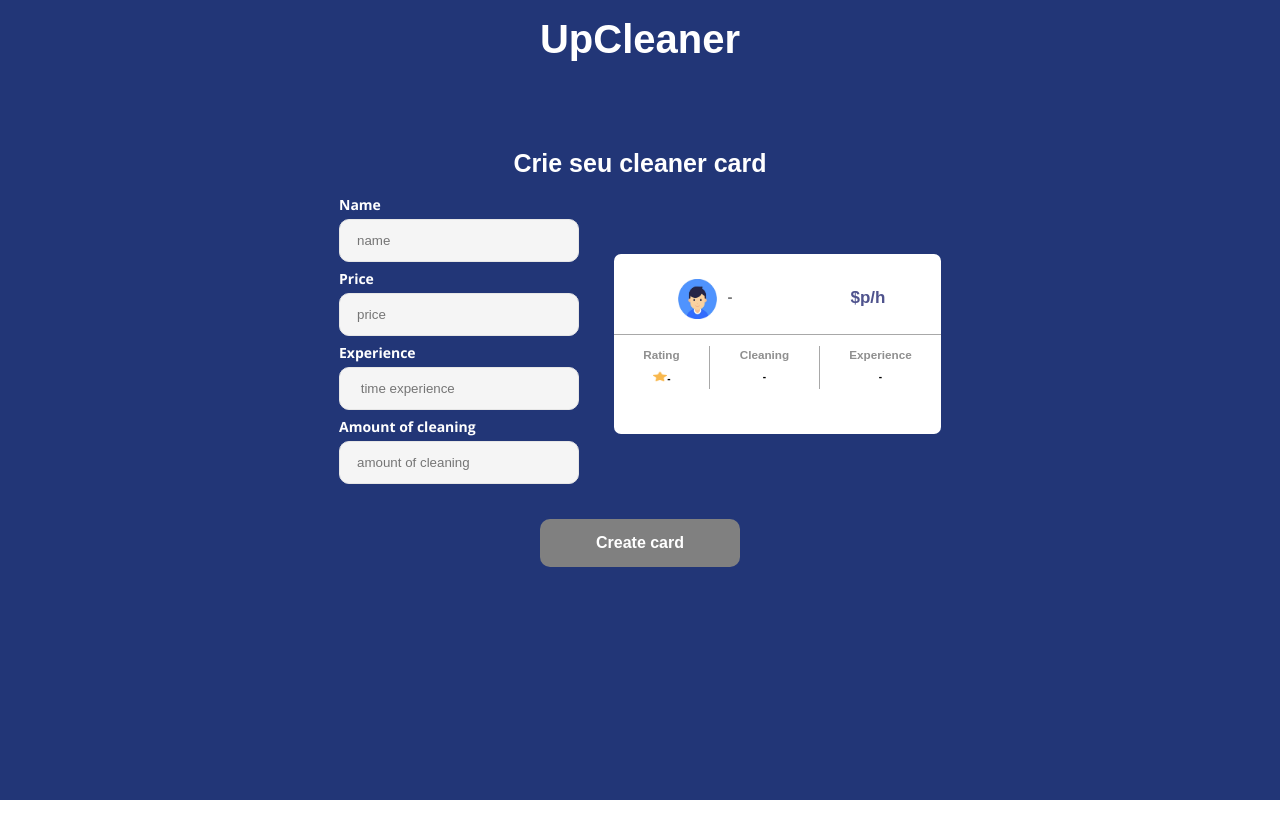
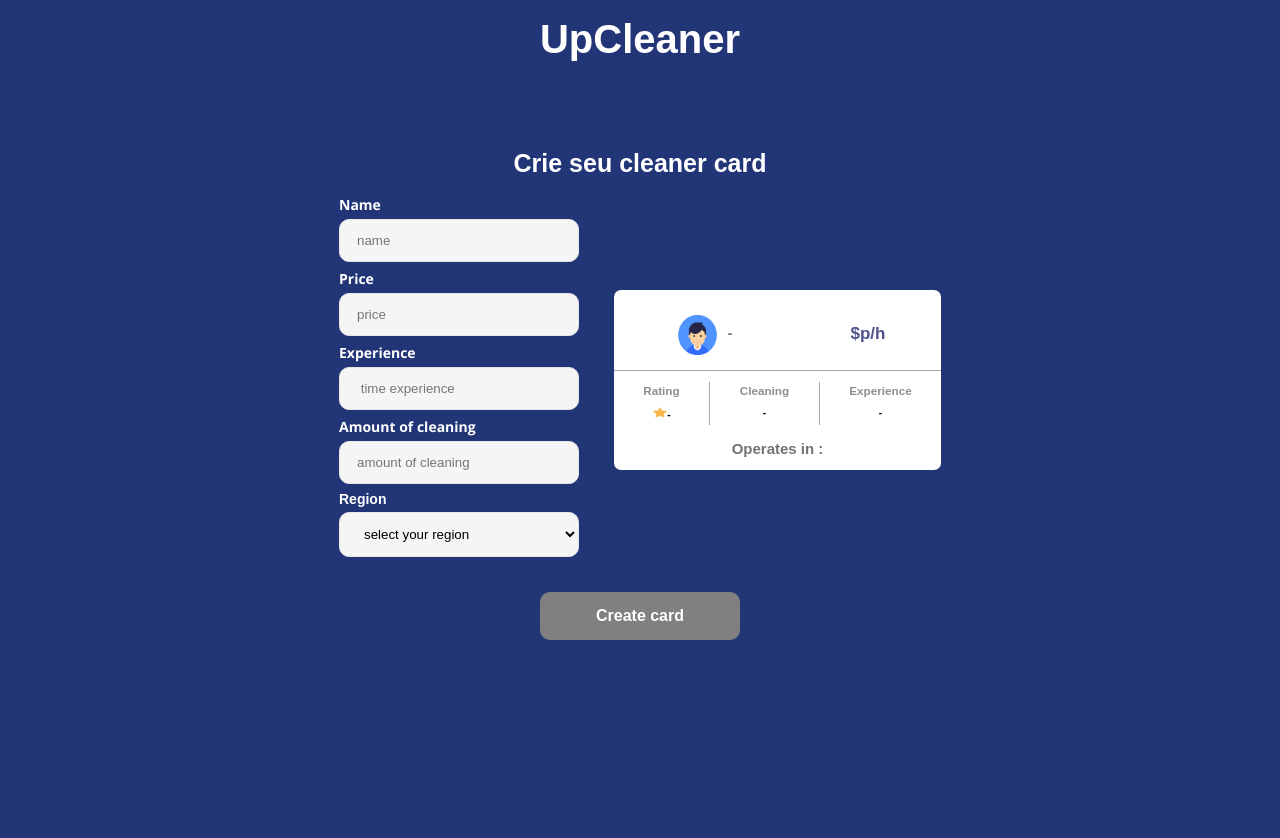
Before and after one commit to Ryanluc7reis/cleaner-project24, a Next.js app: page /createCard in a window 1280 px wide. Shown: the top 838 px of the page. Before the commit the page ends 800 px from the top, so only its background shows below. Built offline with nearby package versions, Linux system fonts and the light colour scheme.

Commit message:
Implementando region para criar card + ajustes em css

```diff
--- a/pages/createCard.jsx
+++ b/pages/createCard.jsx
@@ -7,10 +7,11 @@ import Card from '../src/components/cardcleaner/Card'
 import Input from '../src/components/form/Input'
 import Logo from '../src/components/logo/Logo'
 import Button from '../src/components/form/Button'
+import Selecter from '../src/components/form/Selecter'
 
 const Container = styled.div`
   width: 100%;
-  min-height: 100vh;
+  min-height: 107vh;
   background-color: #223677;
 `
 const Form = styled.form`
@@ -45,6 +46,7 @@ const FlexButton = styled.div`
 `
 const InputAlt = styled(Input)`
   padding: 13px 17px;
+
   @media (max-width: 430px) {
     font-size: 13px;
   }
@@ -63,6 +65,13 @@ const LogoAlt = styled(Logo)`
   padding: 17px 18px;
   text-align: center;
 `
+const Label = styled.h1`
+  color: white;
+  font-weight: bold;
+  font-size: 14px;
+  margin-bottom: 5px;
+  margin-top: 7px;
+`
 
 export default function CreateCardCleaner() {
   const router = useRouter()
@@ -71,6 +80,7 @@ export default function CreateCardCleaner() {
   const [price, setPrice] = useState('')
   const [experience, setExperience] = useState('')
   const [amountCleaning, setAmountCleaning] = useState('')
+  const [region, setRegion] = useState('')
 
   const handleNameChange = (event) => {
     const newName = event.target.value.slice(0, 22)
@@ -87,6 +97,9 @@ export default function CreateCardCleaner() {
 
   const handleCleaningChange = (event) => {
     setAmountCleaning(event.target.value)
+  }
+  const handleRegionChange = (event) => {
+    setRegion(event.target.value)
   }
 
   const onSubmit = async (e) => {
@@ -105,7 +118,8 @@ export default function CreateCardCleaner() {
           name,
           price,
           experience,
-          amountCleaning
+          amountCleaning,
+          region
         },
         config
       )
@@ -120,7 +134,6 @@ export default function CreateCardCleaner() {
       setLoading(false)
     }
   }
-
   return (
     <Container>
       <LogoAlt />
@@ -152,10 +165,13 @@ export default function CreateCardCleaner() {
             <InputAlt
               colorlabel
               label="Amount of cleaning"
+              type="number"
               onChange={handleCleaningChange}
               placeholder="amount of cleaning"
               required
             />
+            <Label>Region</Label>
+            <Selecter region2 onChange={handleRegionChange} />
           </FlexInputs>
           <CardAlt
             none
@@ -163,7 +179,6 @@ export default function CreateCardCleaner() {
             price={price}
             experience={experience}
             amountCleaning={amountCleaning}
-            required
           />
         </FlexInputAndCard>
 
@@ -171,7 +186,7 @@ export default function CreateCardCleaner() {
           <ButtonAlt
             loading={loading}
             type="submit"
-            disabled={name && price && experience && amountCleaning ? false : true}
+            disabled={name && price && experience && amountCleaning && region ? false : true}
           >
             Create card
           </ButtonAlt>
--- a/pages/dashboard/profile.jsx
+++ b/pages/dashboard/profile.jsx
@@ -25,7 +25,7 @@ const StyledFlex = styled.div`
   display: flex;
 `
 const BoxCardCleaner = styled.div`
-  width: 60%;
+  min-width: 90%;
   min-height: 360px;
   background-color: #fff;
   border-radius: 15px;
@@ -42,7 +42,7 @@ const FlexBoxCardCleaner = styled.div`
 const CardAlt = styled(Card)`
   border: 2px solid ${(props) => props.theme.colors.primaryColor};
   margin-bottom: 90px;
-  background-color: #d8d8ffd5;
+  background-color: #d9d9f8e6;
 `
 const CardAlt1 = styled(Card)`
   border: 2px solid ${(props) => props.theme.colors.primaryColor};
@@ -119,6 +119,7 @@ const ProfilePage = () => {
                       rating={card.rating}
                       experience={card.experience}
                       amountCleaning={card.amountCleaning}
+                      region={card.region}
                       none
                     />
                     <EditCard />
--- a/src/components/cardcleaner/Card.jsx
+++ b/src/components/cardcleaner/Card.jsx
@@ -84,6 +84,11 @@ const BarraAlt = styled(Barra)`
   height: 43px;
   width: 1px;
 `
+const Region = styled.h2`
+  color: #4b4b4bc6;
+  text-align: center;
+  margin: 7px 0px;
+`
 
 export default function CardCleaner({
   index,
@@ -92,7 +97,9 @@ export default function CardCleaner({
   rating,
   amountCleaning,
   experience,
+  region,
   none,
+  noneR,
   isSelected,
   ...props
 }) {
@@ -153,6 +160,7 @@ export default function CardCleaner({
           <AboutSub>{experience || '-'}</AboutSub>
         </FlexAbout>
       </ContAbout>
+      <Region style={{ ...(noneR && { display: 'none' }) }}>Operates in : {region}</Region>
       <FlexButtons style={{ ...(none && { display: 'none' }) }}>
         <ButtonAlt
           valor="REVIEWS"
--- a/src/components/form/Selecter.jsx
+++ b/src/components/form/Selecter.jsx
@@ -58,8 +58,19 @@ const StyledSelecterAlt1 = styled(StyledSelect)`
     padding: 6px 13px;
   }
 `
+const StyledSelectAlt2 = styled.select`
+  width: 240px;
+  border: 1px solid ${(props) => props.theme.colors.inputBorder};
+  background-color: ${(props) => props.theme.colors.inputBackground};
+  padding: 13px 20px;
+  box-sizing: border-box;
+  border-radius: 10px;
+  :focus {
+    outline: none;
+  }
+`
 
-const Selecter = ({ region, year, month, parcelas, typeCleaning, ...props }) => {
+const Selecter = ({ region, year, month, parcelas, typeCleaning, region2, ...props }) => {
   return (
     <StyledContainer {...props}>
       {region && (
@@ -72,6 +83,25 @@ const Selecter = ({ region, year, month, parcelas, typeCleaning, ...props }) =>
           <option value="East">East</option>
           <option value="West">West</option>
         </StyledSelect>
+      )}
+      {region2 && (
+        <StyledSelectAlt2>
+          <option value="" disabled="">
+            select your region
+          </option>
+          <option style={{ color: 'black' }} value="North">
+            North
+          </option>
+          <option style={{ color: 'black' }} value="South">
+            South
+          </option>
+          <option style={{ color: 'black' }} value="East">
+            East
+          </option>
+          <option style={{ color: 'black' }} value="West">
+            West
+          </option>
+        </StyledSelectAlt2>
       )}
       {year && (
         <StyledSelectAlt>
--- a/src/components/listcleaners/ListCleaners.jsx
+++ b/src/components/listcleaners/ListCleaners.jsx
@@ -161,6 +161,7 @@ export default function ListCleaners({ name, price, img }) {
             experience={card.experience}
             amountCleaning={card.amountCleaning}
             id={card._id}
+            noneR
           />
         ))}
       </GridCardCleaner>
--- a/src/components/signupbybooking/SignupByBooking.jsx
+++ b/src/components/signupbybooking/SignupByBooking.jsx
@@ -193,7 +193,6 @@ const FlexButton = styled.div`
   display: flex;
   flex-direction: column;
   position: absolute;
-  //background-color: red;
   padding-bottom: 75px;
   bottom: -18%;
   left: 16%;
```
Also changed, not shown: src/components/cardcleaner/EditCard.jsx (+35 -16 lines), src/components/sectionOne/SectionOne.jsx (+9 -3 lines), public/loader.svg.
